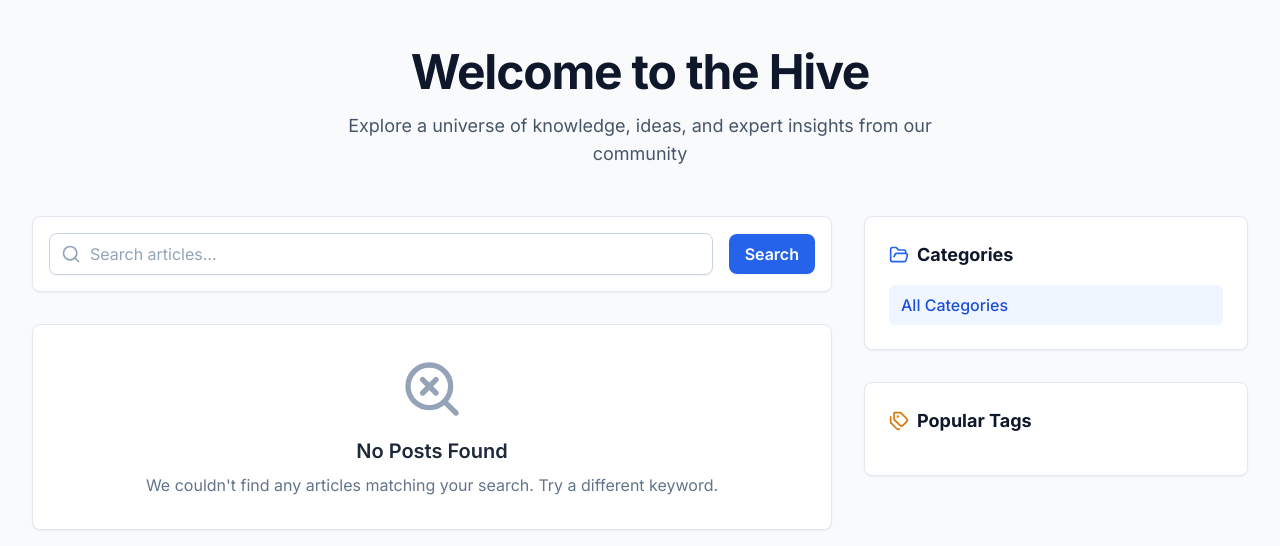
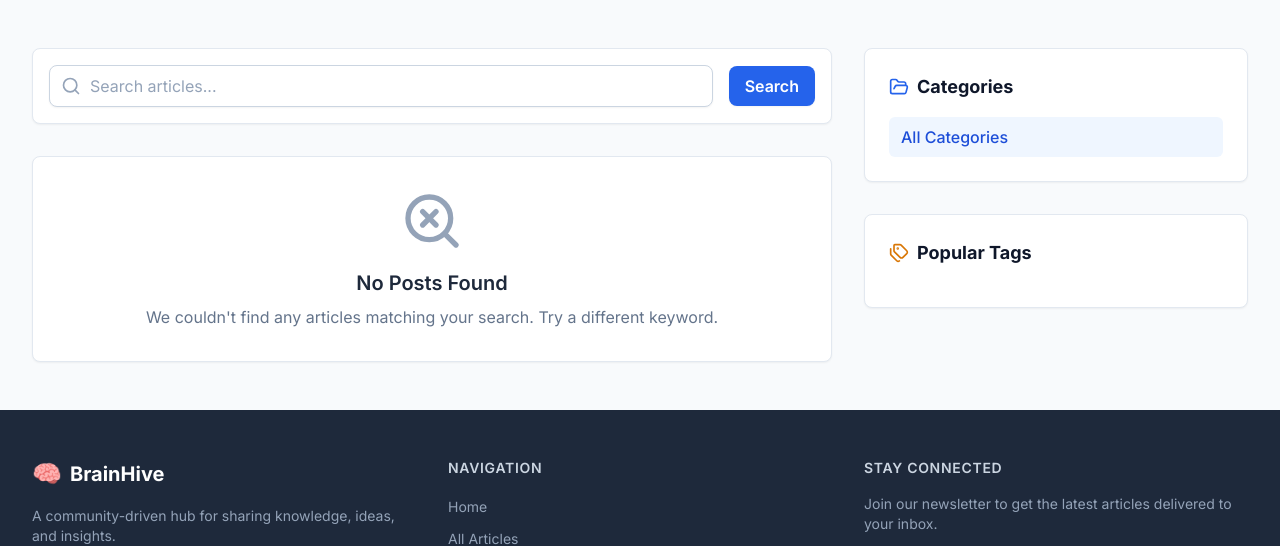
Before and after one commit to shakilahamedriaz/BrainHive-0.2, a Django app: page /articles/ in a window 1280 px wide. Shown: the part 65-611 px from the top of the page. Run offline with Django 5.2, Linux system fonts and the light colour scheme; data that the repository does not hold is empty; some libraries are stand-ins or nearby versions.

Commit message:
modified somefeatures, and superuser related tasks

```diff
--- a/myblog/templates/blog/home.html
+++ b/myblog/templates/blog/home.html
@@ -36,7 +36,7 @@
     <div class="word-cloud-bg">
         <script>
             // Simple script to generate and place the words randomly
-            const words = ["Knowledge", "AI", "Python", "Django", "Ideas", "Community", "Data Science", "Learning", "Innovation", "Tech", "Insights", "Collaboration", "No Politics"];
+            const words = ["Knowledge", "AI", "Science", "Education", "History", "Ethics", "Books", "Culture", "Environment", "Shakil"];
             const container = document.querySelector('.word-cloud-bg');
             for (let i = 0; i < 20; i++) {
                 const span = document.createElement('span');
--- a/myblog/templates/blog/post_list.html
+++ b/myblog/templates/blog/post_list.html
@@ -5,10 +5,6 @@
 {% block content %}
 <div class="container mx-auto px-4 sm:px-6 lg:px-8 py-8 md:py-12">
     <!-- Hero Section -->
-    <div class="text-center mb-12">
-        <h1 class="text-4xl md:text-5xl font-bold text-slate-900 tracking-tight">Welcome to the Hive</h1>
-        <p class="mt-4 max-w-2xl mx-auto text-lg text-slate-600">Explore a universe of knowledge, ideas, and expert insights from our community</p>
-    </div>
 
     <div class="grid grid-cols-1 lg:grid-cols-12 gap-8">
         <!-- Main Content: Blog Posts -->
```
